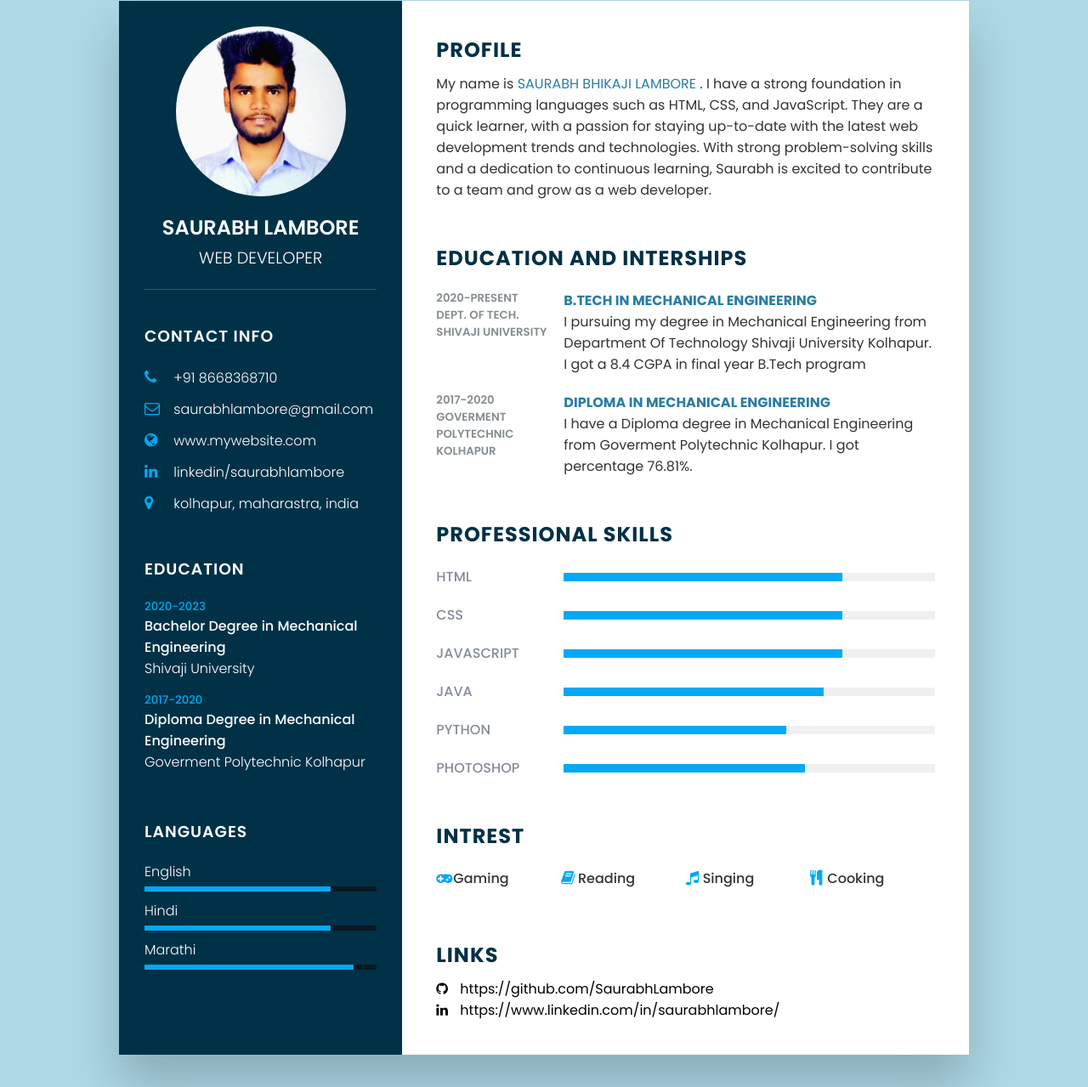
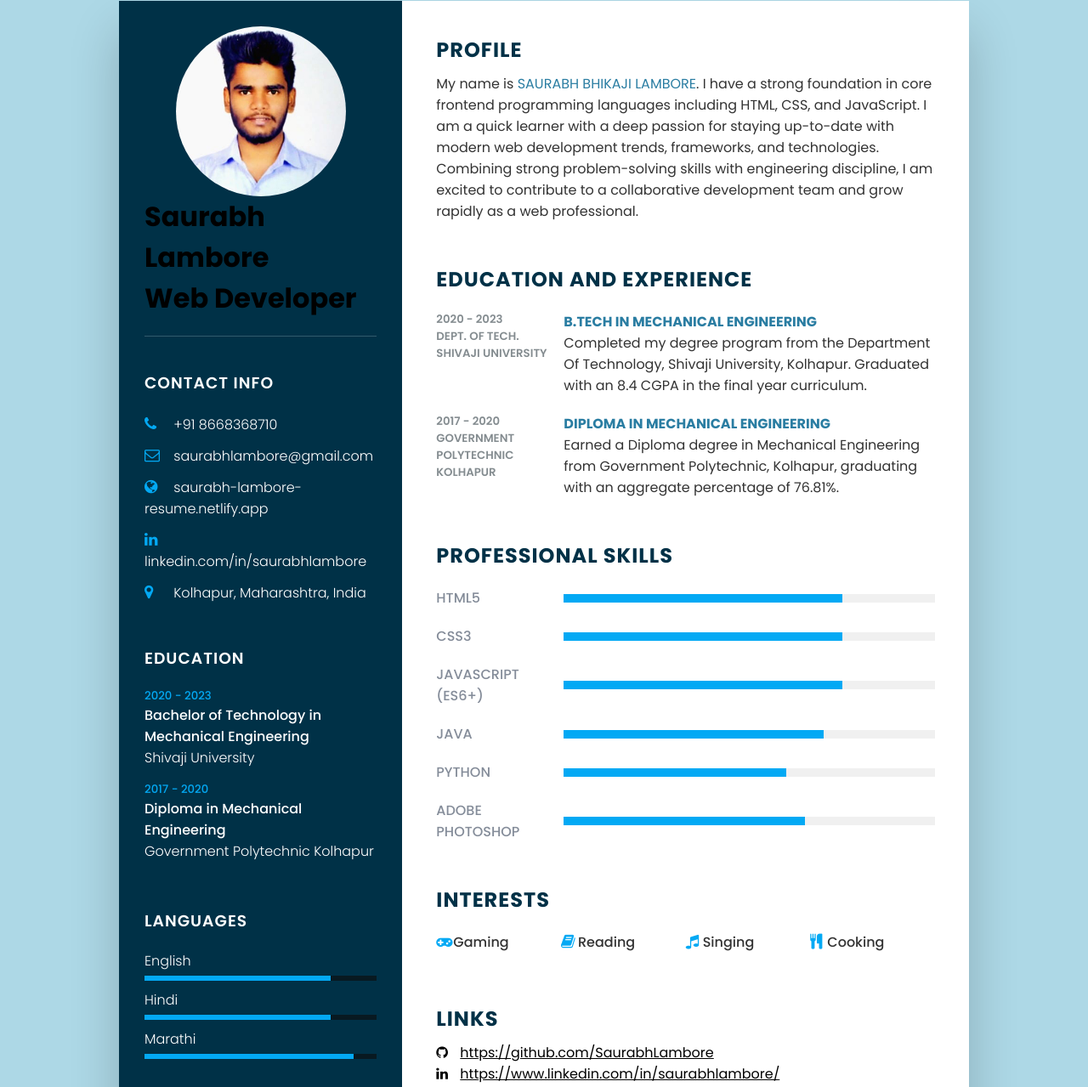
Before and after one commit to SaurabhLambore/Full_Responsive_Resume, a plain HTML site: page index.html in a window 1280 px wide. Shown: the part 49-1328 px from the top of the page at 85% size. Drawn offline with Linux system fonts and the light colour scheme.

Commit message:
Update index.html

```diff
--- a/index.html
+++ b/index.html
@@ -3,14 +3,17 @@
 <head>
     <meta charset="UTF-8">
     <meta http-equiv="X-UA-Compatible" content="IE=edge">
-    <!-- Title Tag: Your name + your primary tech stack/job title -->
-<title>Saurabh Lambore | Front-End Developer & UI Engineer Portfolio</title>
-
-<!-- Meta Description: A 2-sentence hook showcasing your experience and stack -->
-<meta name="description" content="Portfolio of Saurabh Lambore, a passionate Developer specializing in building clean, responsive web applications using React, JavaScript, and modern web tech.">
     <meta name="viewport" content="width=device-width, initial-scale=1.0">
 
-    <title>Resume</title>
+    <!-- Title Tag: Tailored for discoverability. Keep this as your ONLY title tag -->
+    <title>Saurabh Lambore | Front-End Developer & Web Developer Portfolio</title>
+
+    <!-- Meta Description: Optimized with core search keywords -->
+    <meta name="description" content="Portfolio of Saurabh Lambore, a web developer based in Kolhapur specializing in HTML, CSS, JavaScript, and Java to build responsive web applications.">
+
+    <!-- Canonical Link: Tells Google where the master copy lives -->
+    <link rel="canonical" href="https://saurabh-lambore-resume.netlify.app/" />
+
     <link rel="stylesheet" href="ResumeCss.css">
     <link rel="stylesheet" href="https://cdnjs.cloudflare.com/ajax/libs/font-awesome/4.7.0/css/font-awesome.css" integrity="sha512-5A8nwdMOWrSz20fDsjczgUidUBR8liPYU+WymTZP1lmY9G6Oc7HlZv156XqnsgNUzTyMefFTcsFH/tnJE/+xBg==" crossorigin="anonymous" referrerpolicy="no-referrer" />
 </head>
@@ -19,53 +22,54 @@
         <div class="left_side">
             <div class="ProfileText">
                 <div class="img">
-                    <img src="SOURABH_FACE_PHOTO.jpg" alt="ProfileImage">
+                    <img src="SOURABH_FACE_PHOTO.jpg" alt="Saurabh Lambore - Web Developer Profile Photo">
                 </div>
-                <h2>Saurabh Lambore<br><span>web developer</span></h2>
+                <!-- Changed to h1: Every page needs exactly one h1 tag for Google to understand the primary subject -->
+                <h1>Saurabh Lambore<br><span>Web Developer</span></h1>
             </div>
             <div class="ContactInfo">
                 <h3 class="title">Contact Info</h3>
                 <ul>
                     <li>
-                        <span class="icon"><i class="fa fa-phone " aria-hidden="true"></i></span>
-                        <span class="text">+91 8668368710</span>
+                        <span class="icon"><i class="fa fa-phone" aria-hidden="true"></i></span>
+                        <span class="text"><a href="tel:+918668368710" style="color: inherit; text-decoration: none;">+91 8668368710</a></span>
                     </li>
                     <li>
-                        <span class="icon"><i class="fa fa-envelope-o " aria-hidden="true"></i></span>
-                        <span class="text">saurabhlambore@gmail.com</span>
+                        <span class="icon"><i class="fa fa-envelope-o" aria-hidden="true"></i></span>
+                        <span class="text"><a href="mailto:saurabhlambore@gmail.com" style="color: inherit; text-decoration: none;">saurabhlambore@gmail.com</a></span>
                     </li>
                     <li>
-                        <span class="icon"><i class="fa fa-globe " aria-hidden="true"></i></span>
-                        <span class="text">www.mywebsite.com</span>
+                        <span class="icon"><i class="fa fa-globe" aria-hidden="true"></i></span>
+                        <span class="text"><a href="https://saurabh-lambore-resume.netlify.app/" target="_blank" style="color: inherit; text-decoration: none;">saurabh-lambore-resume.netlify.app</a></span>
                     </li>
                     <li>
-                        <span class="icon"><i class="fa fa-linkedin " aria-hidden="true"></i></span>
-                        <span class="text">linkedin/saurabhlambore</span>
+                        <span class="icon"><i class="fa fa-linkedin" aria-hidden="true"></i></span>
+                        <span class="text"><a href="https://www.linkedin.com/in/saurabhlambore/" target="_blank" style="color: inherit; text-decoration: none;">linkedin.com/in/saurabhlambore</a></span>
                     </li>
                     <li>
                         <span class="icon"><i class="fa fa-map-marker" aria-hidden="true"></i></span>
-                        <span class="text">kolhapur, maharastra, india </span>
+                        <span class="text">Kolhapur, Maharashtra, India</span>
                     </li>
                 </ul>
             </div>
 
-            <div class="ContactInfo  Education">
+            <div class="ContactInfo Education">
                 <h3 class="title">Education</h3>
                 <ul>
                     <li>
-                        <h5>2020-2023</h5>
-                        <h4>Bachelor Degree in  Mechanical Engineering</h4>
+                        <h5>2020 - 2023</h5>
+                        <h4>Bachelor of Technology in Mechanical Engineering</h4>
                         <h4>Shivaji University</h4>
                     </li>
                     <li>
-                        <h5>2017-2020</h5>
-                        <h4>Diploma Degree in  Mechanical Engineering</h4>
-                        <h4>Goverment Polytechnic Kolhapur</h4>
+                        <h5>2017 - 2020</h5>
+                        <h4>Diploma in Mechanical Engineering</h4>
+                        <h4>Government Polytechnic Kolhapur</h4>
                     </li>
                 </ul>
             </div>
 
-            <div class="ContactInfo  languages">
+            <div class="ContactInfo languages">
                 <h3 class="title">Languages</h3>
                 <ul>
                     <li>
@@ -92,74 +96,73 @@
         <div class="right_side">
             <div class="about">
                 <h2 class="title2">Profile</h2>
-                <p> My name is <span>saurabh  bhikaji  lambore</span> . I have a strong foundation in programming languages such as HTML, CSS, and JavaScript.
-                    They are a quick learner, with a passion for staying up-to-date with the latest web development trends and technologies. With strong problem-solving skills and a dedication to continuous learning, Saurabh is excited to contribute to a team and grow as a web developer.
-                </p>
+                <!-- Cleaned up grammar to be consistently first-person -->
+                <p>My name is <span>Saurabh Bhikaji Lambore</span>. I have a strong foundation in core frontend programming languages including HTML, CSS, and JavaScript. I am a quick learner with a deep passion for staying up-to-date with modern web development trends, frameworks, and technologies. Combining strong problem-solving skills with engineering discipline, I am excited to contribute to a collaborative development team and grow rapidly as a web professional.</p>
             </div>
             <div class="about">
-                <h2 class="title2">Education and Interships</h2>
+                <h2 class="title2">Education and Experience</h2>
                 <div class="box">
                     <div class="year_company">
-                        <h5>2020-present</h5>
+                        <h5>2020 - 2023</h5>
                         <h5>Dept. Of Tech. Shivaji University</h5>
                     </div>
                     <div class="text">
-                        <h4>B.Tech in Mechanical Engineering </h4>
-                        <p>I pursuing  my degree in Mechanical Engineering from Department Of Technology Shivaji University Kolhapur. I got a 8.4 CGPA in final year B.Tech program</p>
+                        <h4>B.Tech in Mechanical Engineering</h4>
+                        <p>Completed my degree program from the Department Of Technology, Shivaji University, Kolhapur. Graduated with an 8.4 CGPA in the final year curriculum.</p>
                     </div>
                 </div>
                 <div class="box">
                     <div class="year_company">
-                        <h5>2017-2020</h5>
-                        <h5>Goverment Polytechnic Kolhapur</h5>
+                        <h5>2017 - 2020</h5>
+                        <h5>Government Polytechnic Kolhapur</h5>
                     </div>
                     <div class="text">
                         <h4>Diploma in Mechanical Engineering</h4>
-                        <p>I have a Diploma degree in Mechanical Engineering from Goverment     Polytechnic Kolhapur. I got percentage 76.81%.</p>
+                        <p>Earned a Diploma degree in Mechanical Engineering from Government Polytechnic, Kolhapur, graduating with an aggregate percentage of 76.81%.</p>
                     </div>
                 </div>
             </div>
             <div class="about skills">
                 <h2 class="title2">Professional Skills</h2>
                 <div class="box">
-                    <h4>html</h4>
+                    <h4>HTML5</h4>
                     <div class="percent">
                         <div style="width: 75%;"></div>
                     </div>
                 </div>
                 <div class="box">
-                    <h4>css</h4>
+                    <h4>CSS3</h4>
                     <div class="percent">
                         <div style="width: 75%;"></div>
                     </div>
                 </div>
                 <div class="box">
-                    <h4>javascript</h4>
+                    <h4>JavaScript (ES6+)</h4>
                     <div class="percent">
                         <div style="width: 75%;"></div>
                     </div>
                 </div>
                 <div class="box">
-                    <h4>java</h4>
+                    <h4>Java</h4>
                     <div class="percent">
                         <div style="width: 70%;"></div>
                     </div>
                 </div>
                 <div class="box">
-                    <h4>python</h4>
+                    <h4>Python</h4>
                     <div class="percent">
                         <div style="width: 60%;"></div>
                     </div>
                 </div>
                 <div class="box">
-                    <h4>photoshop</h4>
+                    <h4>Adobe Photoshop</h4>
                     <div class="percent">
                         <div style="width: 65%;"></div>
                     </div>
                 </div>
             </div>
             <div class="about intrest">
-                <h2 class="title2">intrest</h2>
+                <h2 class="title2">Interests</h2>
                 <ul>
                     <li><i class="fa fa-gamepad" aria-hidden="true"></i>Gaming</li>
                     <li><i class="fa fa-book" aria-hidden="true"></i>Reading</li>
@@ -171,10 +174,10 @@
                 <h2 class="title2">Links</h2>
                 <ul>
                     <li><i class="fa fa-github" aria-hidden="true"></i>
-                        <a>https://github.com/SaurabhLambore</a>
+                        <a href="https://github.com/SaurabhLambore" target="_blank" style="color: inherit;">https://github.com/SaurabhLambore</a>
                     </li>
                     <li><i class="fa fa-linkedin" aria-hidden="true"></i>
-                        <a>https://www.linkedin.com/in/saurabhlambore/</a>
+                        <a href="https://www.linkedin.com/in/saurabhlambore/" target="_blank" style="color: inherit;">https://www.linkedin.com/in/saurabhlambore/</a>
                     </li>
                 </ul>
             </div>
```
